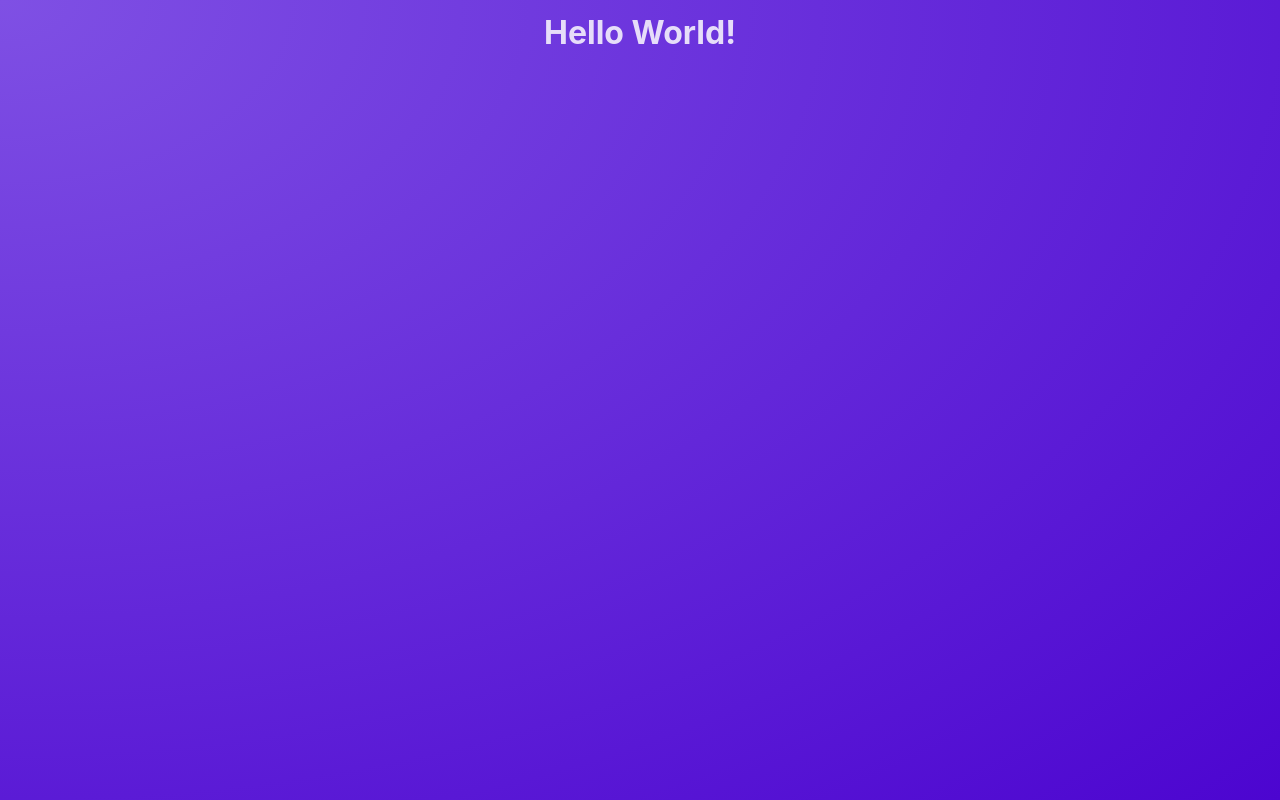
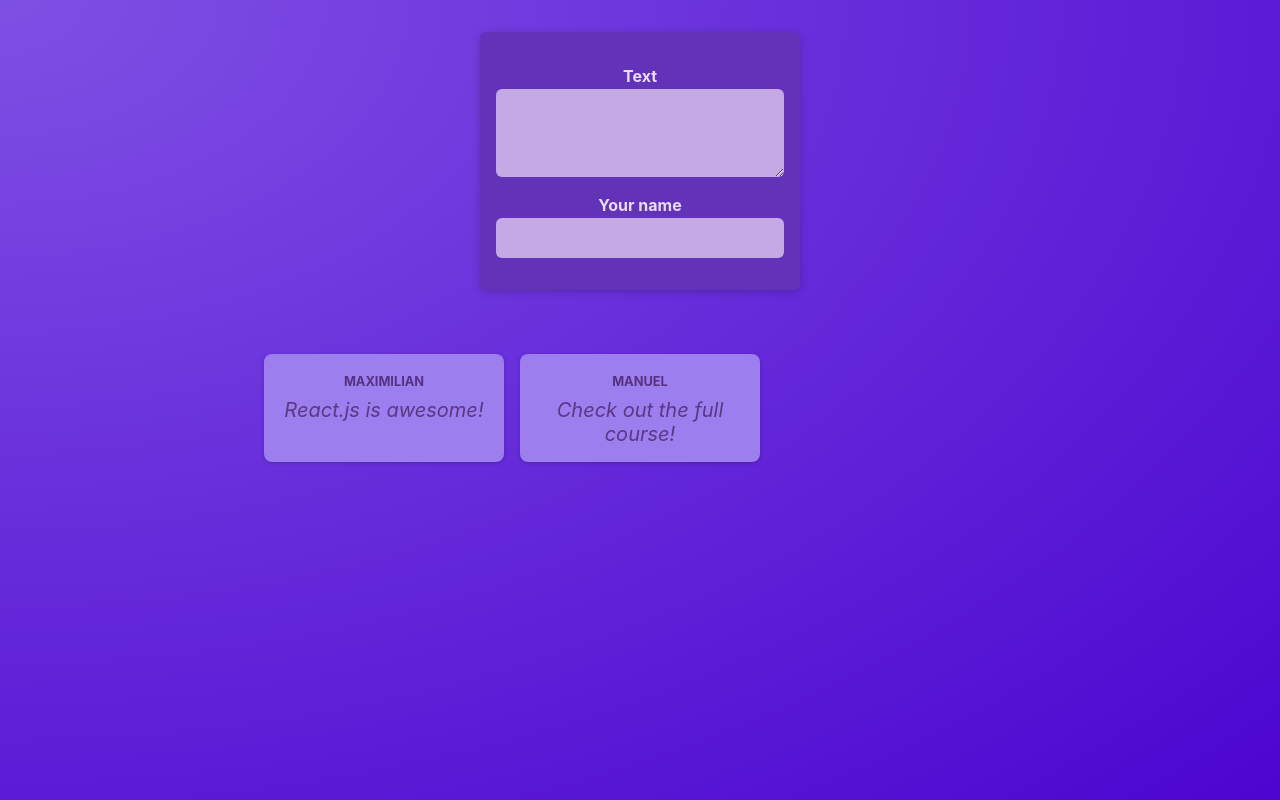
Before and after one commit to arinakh2005/React, a React (Vite) app: page / in a window 1280 px wide. Built offline with nearby package versions, Linux system fonts and the light colour scheme.

Commit message:
feat: add Post and related components

```diff
--- a/src/App.jsx
+++ b/src/App.jsx
@@ -1,5 +1,11 @@
+import PostList from './components/PostList.jsx';
+
 function App() {
-  return <h1>Hello World!</h1>;
+  return (
+    <main>
+      <PostList />
+    </main>
+  );
 }
 
 export default App;
--- /dev/null
+++ b/src/components/NewPost.jsx
@@ -0,0 +1,18 @@
+import classes from './NewPost.module.css';
+
+function NewPost() {
+  return (
+    <form className={classes.form}>
+      <p>
+        <label htmlFor="body">Text</label>
+        <textarea id="body" required rows={3} />
+      </p>
+      <p>
+        <label htmlFor="name">Your name</label>
+        <input type="text" id="name" required />
+      </p>
+    </form>
+  );
+}
+
+export default NewPost;
--- /dev/null
+++ b/src/components/NewPost.module.css
@@ -0,0 +1,55 @@
+.form {
+  background-color: #6233b9;
+  padding: 1rem;
+  width: 20rem;
+  margin: 2rem auto;
+  border-radius: 6px;
+  box-shadow: 0 2px 8px rgba(0, 0, 0, 0.2);
+}
+
+.form label {
+  display: block;
+  margin-bottom: 0.05rem;
+  color: #eadbfb;
+  font-weight: bold;
+}
+
+.form input,
+.form textarea {
+  display: block;
+  width: 100%;
+  font: inherit;
+  padding: 0.5rem;
+  border-radius: 6px;
+  border: none;
+  background-color: #c4a9e4;
+  color: #28262c;
+}
+
+.actions {
+  display: flex;
+  justify-content: flex-end;
+  gap: 0.5rem;
+}
+
+.actions button {
+  cursor: pointer;
+  font: inherit;
+  padding: 0.5rem 1.5rem;
+  border: none;
+  border-radius: 4px;
+  background-color: #34036c;
+  color: #e5d5f7;
+}
+
+.actions button:hover {
+  background-color: #23014a;
+}
+
+.actions button[type='button'] {
+  background-color: transparent;
+}
+
+.actions button[type='button']:hover {
+  color: #d1bee6;
+}
--- /dev/null
+++ b/src/components/Post.jsx
@@ -0,0 +1,12 @@
+import classes from './Post.module.css';
+
+function Post(props) {
+  return (
+    <li className={classes.post}>
+      <p className={classes.author}>{props.author}</p>
+      <p className={classes.text}>{props.body}</p>
+    </li>
+  );
+}
+
+export default Post;
--- /dev/null
+++ b/src/components/Post.module.css
@@ -0,0 +1,35 @@
+.post {
+  margin: 1rem 0;
+  padding: 1rem;
+  background-color: #9c7eee;
+  border-radius: 8px;
+  box-shadow: 0 1px 4px rgba(0, 0, 0, 0.2);
+  animation: animate-in 1s ease-out forwards;
+}
+
+.author {
+  font-size: 0.8rem;
+  font-weight: bold;
+  color: #543280;
+  margin: 0;
+  text-transform: uppercase;
+}
+
+.text {
+  white-space: pre-wrap;
+  font-size: 1.25rem;
+  margin: 0.25rem 0 0 0;
+  color: #593884;
+  font-style: italic;
+}
+
+@keyframes animate-in {
+  from {
+    opacity: 0;
+    transform: translateY(1rem);
+  }
+  to {
+    opacity: 1;
+    transform: translateY(0);
+  }
+}
--- /dev/null
+++ b/src/components/PostList.jsx
@@ -0,0 +1,17 @@
+import NewPost from './NewPost.jsx';
+import Post from './Post.jsx';
+import classes from './PostsList.module.css';
+
+function PostList() {
+  return (
+    <>
+      <NewPost />
+      <ul className={classes.posts}>
+        <Post author="Maximilian" body="React.js is awesome!" />
+        <Post author="Manuel" body="Check out the full course!" />
+      </ul>
+    </>
+  );
+}
+
+export default PostList;
--- /dev/null
+++ b/src/components/PostsList.module.css
@@ -0,0 +1,10 @@
+.posts {
+  list-style: none;
+  max-width: 50rem;
+  margin: 1rem auto;
+  padding: 1rem 0;
+  display: grid;
+  gap: 1rem;
+  grid-template-columns: repeat(3, 30%);
+  justify-content: center;
+}
```
